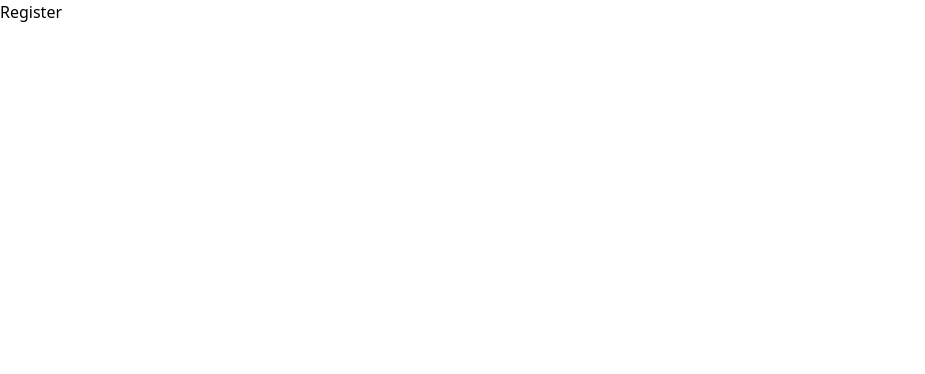
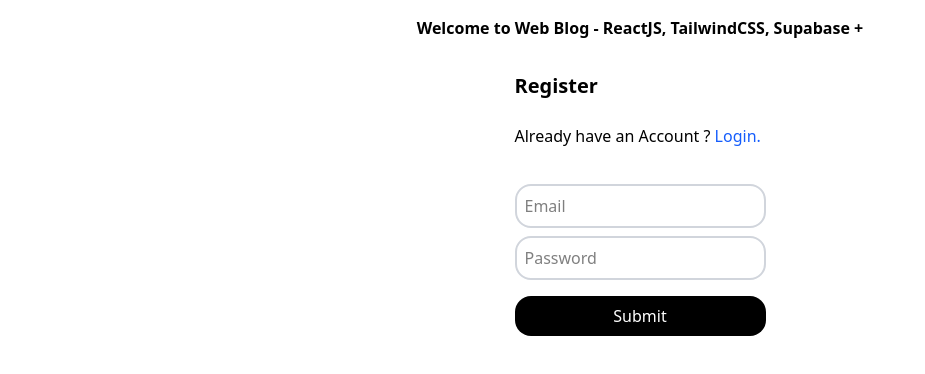
Before and after one commit to Zier0Code/simple-web-blog, a React (Vite) app: page /register in a window 1280 px wide. Shown: the top 374 px of the page, without its empty margins (0-925 px from the left). Built offline with nearby package versions, Linux system fonts and the light colour scheme.

Commit message:
added some text

```diff
--- a/src/main.tsx
+++ b/src/main.tsx
@@ -5,6 +5,11 @@ import { router } from "./routes/routes.tsx";
 
 createRoot(document.getElementById("root")!).render(
   <StrictMode>
-    <RouterProvider router={router} />
+    <>
+      <h2 className="font-bold p-4 text-center">
+        Welcome to Web Blog - ReactJS, TailwindCSS, Supabase +{" "}
+      </h2>
+      <RouterProvider router={router} />
+    </>
   </StrictMode>
 );
--- a/src/pages/register.tsx
+++ b/src/pages/register.tsx
@@ -1,7 +1,44 @@
+import { Link } from "react-router-dom";
+
 const Register = () => {
+  const handleSubmit = (e: React.FormEvent<HTMLFormElement>) => {
+    e.preventDefault();
+    // Handle registration logic here
+    console.log("Registration form submitted");
+  };
+
   return (
     <>
-      <div>Register</div>
+      <div className="flex justify-center">
+        <form onSubmit={handleSubmit} className="flex flex-col gap-4 p-4">
+          <h1 className="font-bold text-xl pb-2">Register</h1>
+          <p>
+            Already have an Account ?{" "}
+            <Link className="text-blue-600 hover:underline" to={"/login"}>
+              {" "}
+              Login.
+            </Link>
+          </p>
+          <div className="max-w-md w-auto mt-5 flex flex-col gap-2">
+            <input
+              className="p-2 border-2 border-gray-300 rounded-2xl"
+              placeholder="Email"
+              type="email"
+            />
+            <input
+              className="p-2 border-2 border-gray-300 rounded-2xl"
+              placeholder="Password"
+              type="password"
+            />
+          </div>
+          <button
+            className="bg-black text-white p-2 rounded-2xl hover:bg-gray-800 transition-colors duration-300"
+            type="submit"
+          >
+            Submit
+          </button>
+        </form>
+      </div>
     </>
   );
 };
```
